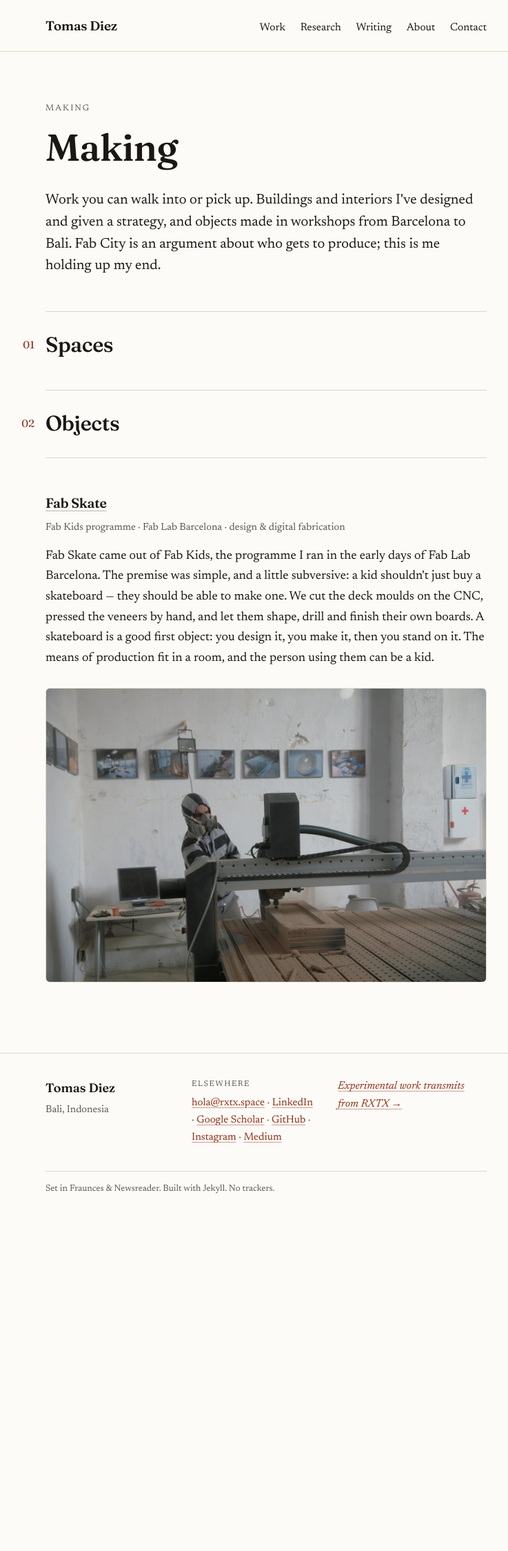
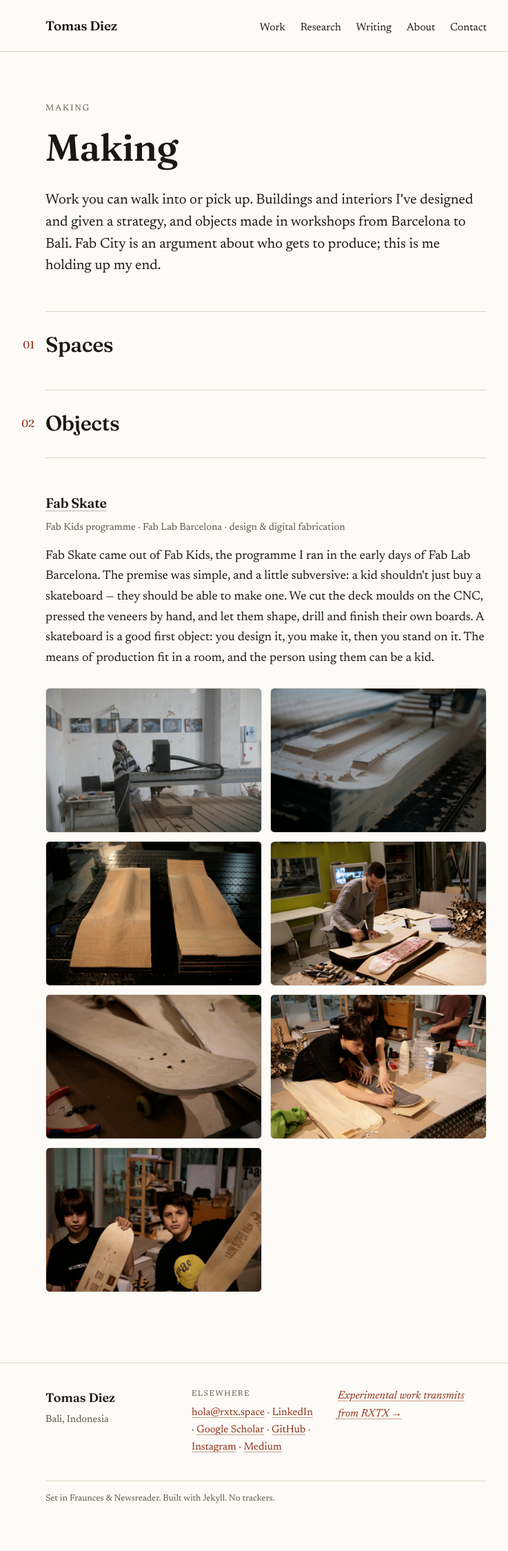
Before and after one commit to tomasdiez/tomasdiez.github.io, a Jekyll site: the page built from making.html, in a window 1280 px wide. Shown: the whole page at 69% size, without its empty margins (254-991 px from the left). Built offline with Jekyll 4.4.1, drawn with Linux system fonts in a browser that asks for light colours; before the commit the page ends 1799 px from its top, so only the background shows below that.

Commit message:
Update _data/making.yml (via Pages CMS)

```diff
--- a/_data/making.yml
+++ b/_data/making.yml
@@ -5,6 +5,12 @@
   url: https://share.google/yvq8rx4IfFj8UuVtA
   images:
     - /assets/img/IMG_1050.jpg
+    - /assets/img/IMG_1063.jpg
+    - /assets/img/IMG_1093.jpg
+    - /assets/img/IMG_1356.jpg
+    - /assets/img/IMG_2675.jpg
+    - /assets/img/IMG_2685.jpg
+    - /assets/img/IMG_2735.jpg
   body: " Fab Skate came out of Fab Kids, the programme I ran in the early days of
     Fab Lab Barcelona. The premise was simple, and a little subversive: a kid
     shouldn't just buy a skateboard — they should be able to make one. We cut
```
